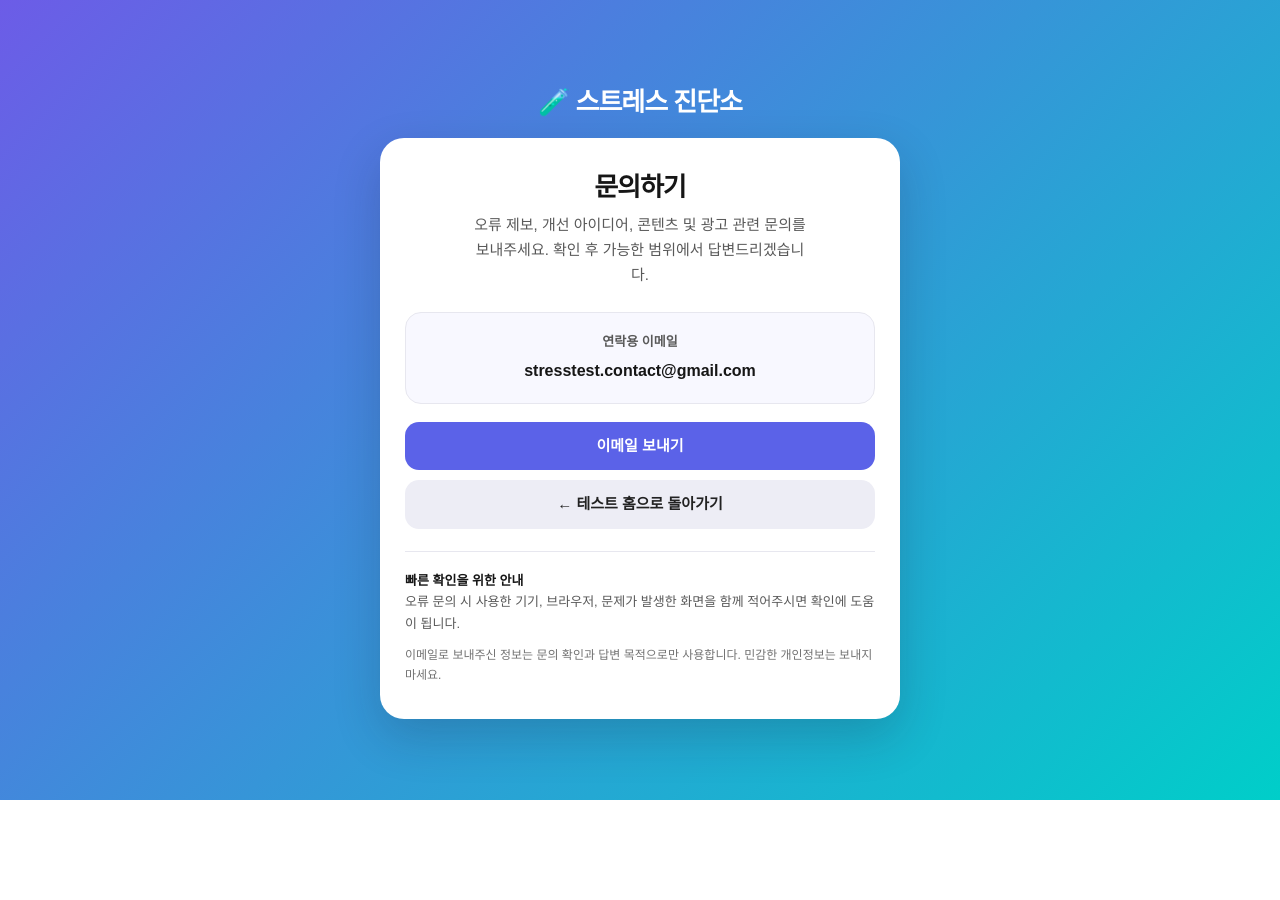
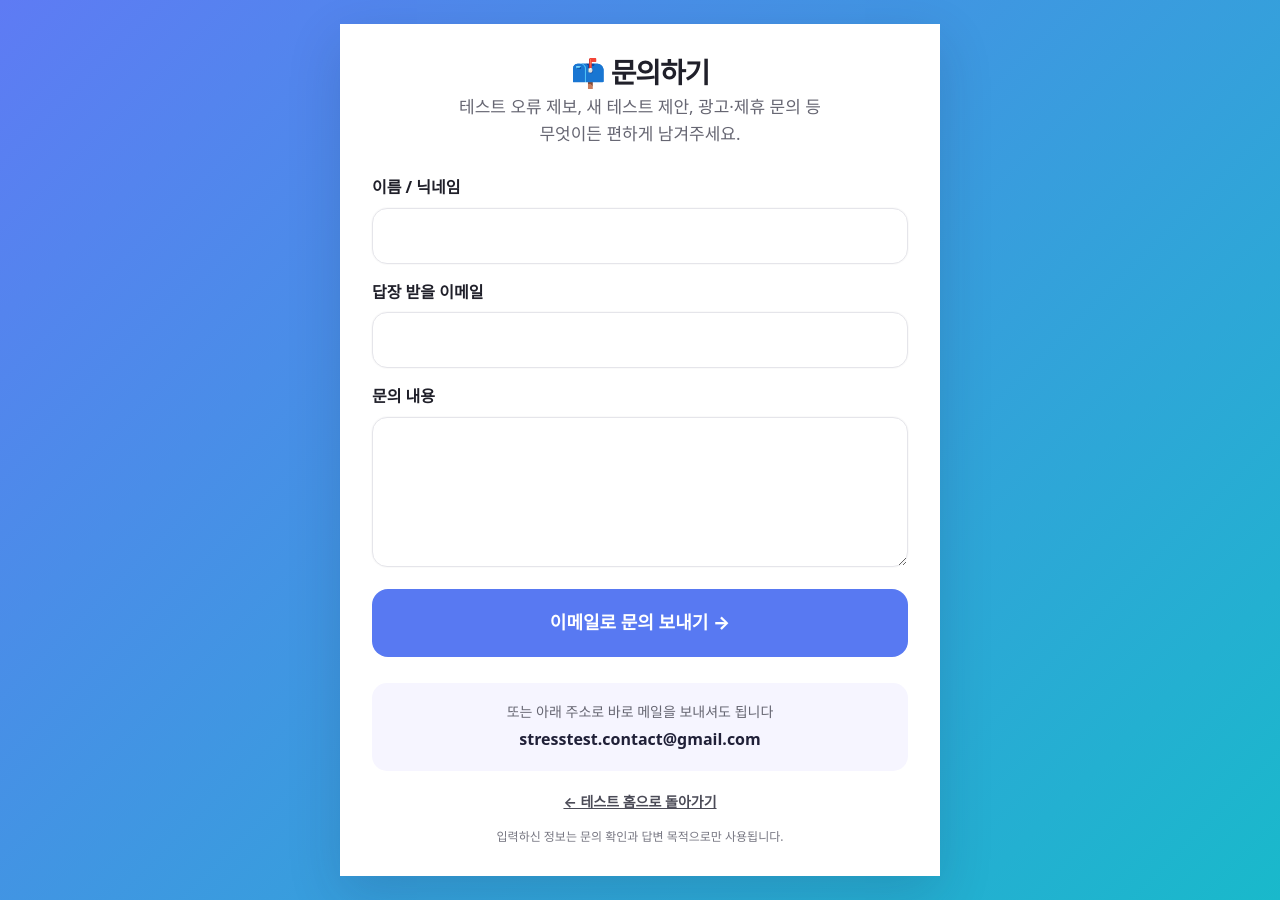
Before and after one commit to shimsboy/mini-web-site_stress-test, a plain HTML site: page contact.html in a window 1280 px wide. Before the commit the page ends 800 px from the top, so only its background shows below. Drawn offline with Linux system fonts and the light colour scheme.

Commit message:
Add files via upload

```diff
--- a/contact.html
+++ b/contact.html
@@ -1,158 +1,117 @@
-<!doctype html>
+<!DOCTYPE html>
 <html lang="ko">
 <head>
-  <meta charset="utf-8">
-  <meta name="viewport" content="width=device-width, initial-scale=1">
+  <meta charset="UTF-8">
+  <meta name="viewport" content="width=device-width, initial-scale=1.0">
   <meta name="description" content="스트레스 진단소 문의 및 의견 보내기">
-  <meta name="theme-color" content="#6c5ce7">
   <title>문의하기 | 스트레스 진단소</title>
   <style>
-    :root {
-      --bg-start:#6c5ce7;
-      --bg-end:#00cec9;
-      --surface:#ffffff;
-      --text:#161616;
-      --muted:#595959;
-      --primary:#5b62e8;
-      --primary-dark:#4148c9;
-      --border:#e7e7ef;
-      --focus:#111827;
-      --shadow:0 18px 48px rgba(24, 24, 50, .20);
-    }
-    *,*::before,*::after{box-sizing:border-box}
-    html{-webkit-text-size-adjust:100%;text-size-adjust:100%}
-    body{
-      margin:0;
-      min-height:100vh;
-      min-height:100dvh;
-      display:grid;
-      place-items:center;
-      padding:24px 16px;
-      color:var(--text);
-      background:linear-gradient(135deg,var(--bg-start),var(--bg-end));
-      font-family:"Apple SD Gothic Neo","Noto Sans KR","Malgun Gothic",sans-serif;
-      line-height:1.65;
-    }
-    main{width:min(100%,520px)}
-    .brand{
-      margin:0 0 14px;
-      text-align:center;
-      color:#fff;
-      font-size:26px;
-      font-weight:850;
-      letter-spacing:-.04em;
-    }
-    .card{
-      padding:32px 24px;
-      border:1px solid rgba(255,255,255,.55);
-      border-radius:24px;
-      background:var(--surface);
-      box-shadow:var(--shadow);
-    }
-    h1{
-      margin:0 0 10px;
-      text-align:center;
-      font-size:26px;
-      line-height:1.25;
-      letter-spacing:-.04em;
-    }
-    .intro{
-      max-width:40ch;
-      margin:0 auto 24px;
-      text-align:center;
-      color:var(--muted);
-      font-size:15px;
-    }
-    .contact-box{
-      padding:18px;
-      border:1px solid var(--border);
-      border-radius:16px;
-      background:#f8f8ff;
-      text-align:center;
-    }
-    .label{
-      margin:0 0 6px;
-      color:var(--muted);
-      font-size:13px;
-      font-weight:700;
-    }
-    .email{
-      display:inline-block;
-      color:var(--text);
-      font-size:16px;
-      font-weight:800;
-      overflow-wrap:anywhere;
-      text-decoration:none;
-    }
-    .email:hover{text-decoration:underline}
-    .actions{display:grid;gap:10px;margin-top:18px}
-    .button{
-      min-height:48px;
-      display:flex;
-      align-items:center;
-      justify-content:center;
-      padding:12px 18px;
-      border:0;
-      border-radius:14px;
-      background:var(--primary);
-      color:#fff;
-      font-size:15px;
-      font-weight:800;
-      text-decoration:none;
-      transition:background-color .18s ease,transform .18s ease;
-    }
+    :root{--primary:#5879f2;--primary-dark:#4263db;--text:#20202a;--muted:#666672;--border:#e5e5ea;--surface:#fff;--soft:#f6f5ff;--success:#16794a;--error:#b42318;--focus:#335cff}
+    *{box-sizing:border-box}
+    body{min-height:100vh;margin:0;padding:24px 14px;background:linear-gradient(135deg,#5e7bf4,#19b9cb);color:var(--text);font-family:Pretendard,"Noto Sans KR",system-ui,-apple-system,BlinkMacSystemFont,"Segoe UI",sans-serif;line-height:1.6}
+    main{width:min(100%,600px);margin:0 auto;padding:30px 32px;background:var(--surface);box-shadow:0 18px 50px rgba(23,31,67,.16)}
+    h1{margin:0 0 4px;text-align:center;font-size:28px;line-height:1.3;letter-spacing:-.04em}
+    .intro{margin:0 auto 28px;text-align:center;color:var(--muted);font-size:17px;line-height:1.55}
+    form{display:grid;gap:16px}
+    label{display:grid;gap:7px;font-size:16px;font-weight:750}
+    input,textarea{width:100%;border:1px solid var(--border);border-radius:15px;background:#fff;color:var(--text);font:inherit;font-size:16px;outline:none;box-shadow:0 0 0 1px rgba(0,0,0,.02);transition:border-color .18s,box-shadow .18s}
+    input{height:56px;padding:0 18px}
+    textarea{min-height:150px;padding:15px 18px;resize:vertical}
+    input:focus,textarea:focus{border-color:var(--focus);box-shadow:0 0 0 3px rgba(51,92,255,.12)}
+    .button{min-height:68px;margin-top:6px;border:0;border-radius:16px;background:var(--primary);color:#fff;font:inherit;font-size:18px;font-weight:850;cursor:pointer;transition:background-color .18s,transform .18s,opacity .18s}
     .button:hover{background:var(--primary-dark)}
-    .button:active{transform:scale(.98)}
-    .button.secondary{background:#ededf5;color:#222}
-    .button.secondary:hover{background:#dfdfea}
-    a:focus-visible{outline:3px solid var(--focus);outline-offset:3px}
-    .guide{
-      margin:22px 0 0;
-      padding-top:18px;
-      border-top:1px solid var(--border);
-      color:var(--muted);
-      font-size:13px;
-    }
-    .guide strong{color:var(--text)}
-    .privacy{
-      margin:12px 0 0;
-      color:#727272;
-      font-size:12px;
-    }
-    @media (max-width:420px){
-      body{padding:18px 12px}
-      .card{padding:26px 18px;border-radius:20px}
-      h1{font-size:23px}
-      .email{font-size:15px}
-    }
-    @media (prefers-reduced-motion:reduce){
-      *,*::before,*::after{transition:none!important}
-    }
+    .button:active{transform:scale(.99)}
+    .button:disabled{cursor:wait;opacity:.68}
+    .status{display:none;margin:2px 0 0;padding:12px 14px;border-radius:12px;text-align:center;font-size:14px;font-weight:700}
+    .status.show{display:block}
+    .status.success{background:#eaf8f0;color:var(--success)}
+    .status.error{background:#fff0ee;color:var(--error)}
+    .direct{margin:26px 0 0;padding:18px;border-radius:15px;background:var(--soft);text-align:center;color:var(--muted);font-size:14px}
+    .direct a{display:block;margin-top:4px;color:#202038;font-size:16px;font-weight:850;overflow-wrap:anywhere;text-decoration:none}
+    .direct a:hover{text-decoration:underline}
+    .back{display:block;margin:20px auto 0;color:#4b4b57;text-align:center;font-size:14px;font-weight:700}
+    .privacy{margin:14px 0 0;color:#777782;text-align:center;font-size:12px}
+    .hp{position:absolute!important;left:-10000px!important;width:1px!important;height:1px!important;overflow:hidden!important}
+    :focus-visible{outline:3px solid var(--focus);outline-offset:3px}
+    @media(max-width:620px){body{padding:0}main{min-height:100vh;padding:22px 20px 30px}h1{font-size:25px}.intro{font-size:16px}.button{min-height:62px}}
+    @media(prefers-reduced-motion:reduce){*,*::before,*::after{transition:none!important}}
   </style>
 </head>
 <body>
   <main>
-    <p class="brand">🧪 스트레스 진단소</p>
-    <section class="card" aria-labelledby="contact-title">
-      <h1 id="contact-title">문의하기</h1>
-      <p class="intro">오류 제보, 개선 아이디어, 콘텐츠 및 광고 관련 문의를 보내주세요. 확인 후 가능한 범위에서 답변드리겠습니다.</p>
+    <h1>📫 문의하기</h1>
+    <p class="intro">테스트 오류 제보, 새 테스트 제안, 광고·제휴 문의 등<br>무엇이든 편하게 남겨주세요.</p>
 
-      <div class="contact-box">
-        <p class="label">연락용 이메일</p>
-        <a class="email" href="mailto:stresstest.contact@gmail.com">stresstest.contact@gmail.com</a>
-      </div>
+    <form id="contactForm" novalidate>
+      <label>이름 / 닉네임
+        <input id="contactName" name="name" type="text" autocomplete="name" maxlength="60" required>
+      </label>
+      <label>답장 받을 이메일
+        <input id="contactEmail" name="email" type="email" inputmode="email" autocomplete="email" maxlength="120" required>
+      </label>
+      <label>문의 내용
+        <textarea id="contactMessage" name="message" maxlength="3000" required></textarea>
+      </label>
 
-      <div class="actions">
-        <a class="button" href="mailto:stresstest.contact@gmail.com?subject=%5B%EC%8A%A4%ED%8A%B8%EB%A0%88%EC%8A%A4%20%EC%A7%84%EB%8B%A8%EC%86%8C%5D%20%EB%AC%B8%EC%9D%98">이메일 보내기</a>
-        <a class="button secondary" href="./index.html">← 테스트 홈으로 돌아가기</a>
-      </div>
+      <input type="hidden" name="_subject" value="[스트레스 진단소] 새 문의가 도착했습니다">
+      <input type="hidden" name="_template" value="table">
+      <input type="text" name="_honey" class="hp" tabindex="-1" autocomplete="off" aria-hidden="true">
 
-      <div class="guide">
-        <strong>빠른 확인을 위한 안내</strong><br>
-        오류 문의 시 사용한 기기, 브라우저, 문제가 발생한 화면을 함께 적어주시면 확인에 도움이 됩니다.
-      </div>
-      <p class="privacy">이메일로 보내주신 정보는 문의 확인과 답변 목적으로만 사용합니다. 민감한 개인정보는 보내지 마세요.</p>
-    </section>
+      <button id="sendButton" class="button" type="submit">이메일로 문의 보내기 →</button>
+      <p id="formStatus" class="status" role="status" aria-live="polite"></p>
+    </form>
+
+    <div class="direct">
+      또는 아래 주소로 바로 메일을 보내셔도 됩니다
+      <a href="mailto:stresstest.contact@gmail.com">stresstest.contact@gmail.com</a>
+    </div>
+    <a class="back" href="./index.html">← 테스트 홈으로 돌아가기</a>
+    <p class="privacy">입력하신 정보는 문의 확인과 답변 목적으로만 사용됩니다.</p>
   </main>
+
+  <script>
+    (function(){
+      var form = document.getElementById('contactForm');
+      var button = document.getElementById('sendButton');
+      var status = document.getElementById('formStatus');
+      var endpoint = 'https://formsubmit.co/ajax/stresstest.contact@gmail.com';
+
+      function showStatus(message, type){
+        status.textContent = message;
+        status.className = 'status show ' + type;
+      }
+
+      form.addEventListener('submit', async function(event){
+        event.preventDefault();
+        if(!form.checkValidity()){
+          form.reportValidity();
+          return;
+        }
+
+        button.disabled = true;
+        button.textContent = '전송 중...';
+        status.className = 'status';
+
+        try{
+          var response = await fetch(endpoint, {
+            method: 'POST',
+            headers: {'Accept':'application/json'},
+            body: new FormData(form)
+          });
+          var result = await response.json().catch(function(){ return {}; });
+          if(!response.ok || result.success === 'false' || result.success === false){
+            throw new Error(result.message || '전송 실패');
+          }
+          showStatus('문의가 전송되었습니다. 확인 후 입력하신 이메일로 답변드리겠습니다.', 'success');
+          form.reset();
+        }catch(error){
+          showStatus('전송하지 못했습니다. 잠시 후 다시 시도하거나 아래 이메일 주소로 보내주세요.', 'error');
+        }finally{
+          button.disabled = false;
+          button.textContent = '이메일로 문의 보내기 →';
+        }
+      });
+    })();
+  </script>
 </body>
 </html>
```
